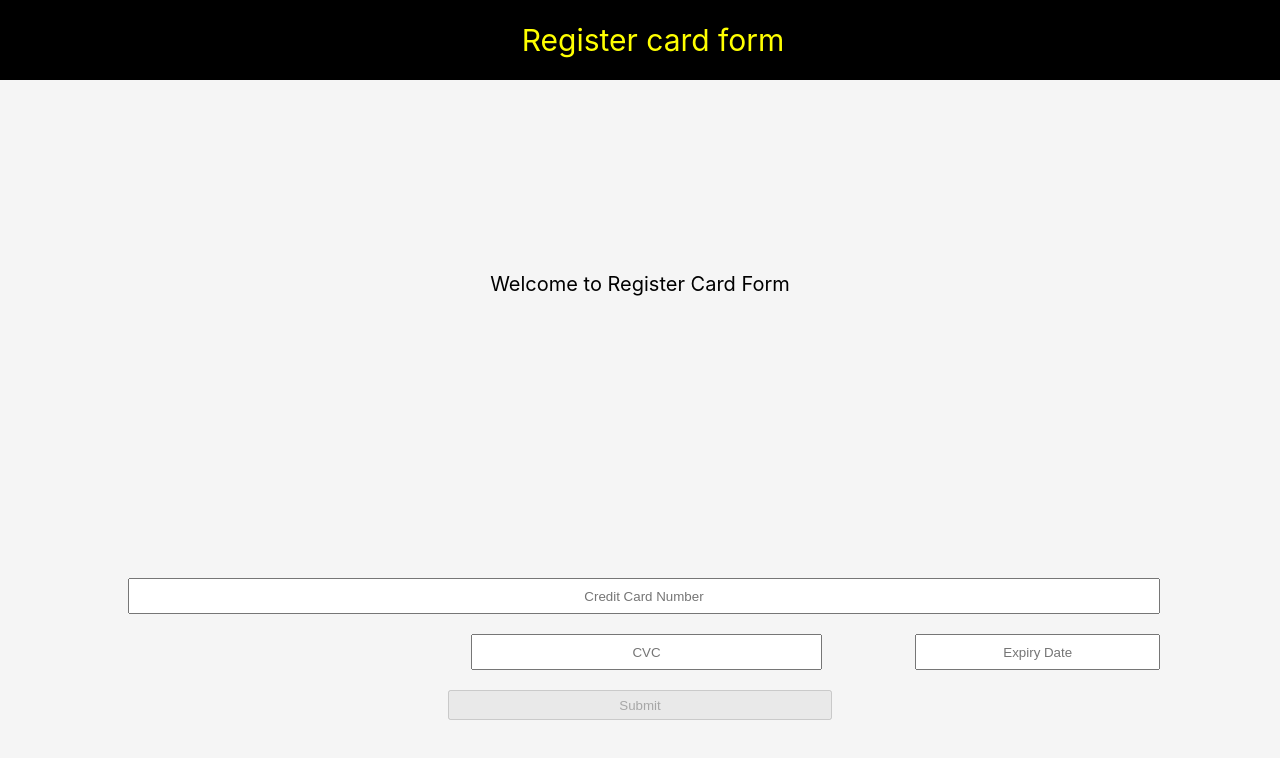
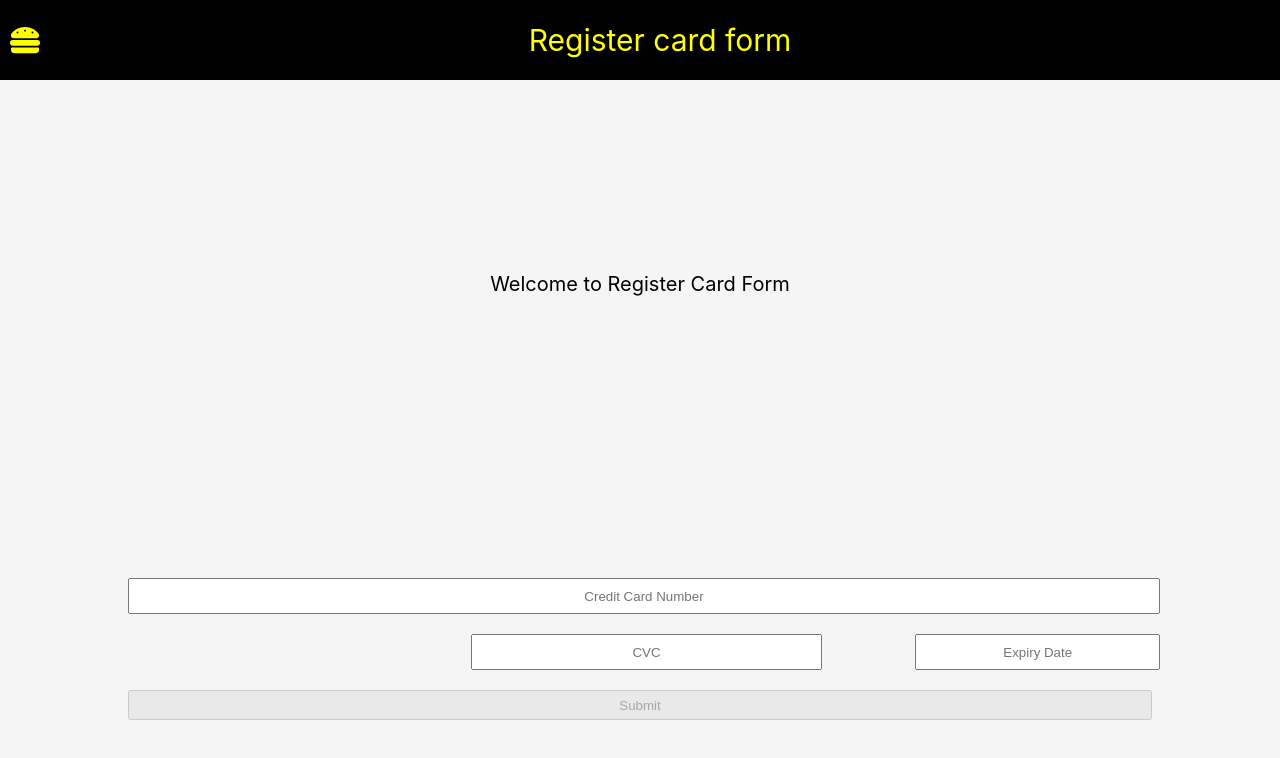
Before and after one commit to ldj0319/OnePageRegisterCreditCard, a React (Create React App) app in the folder creditcardwebapp/: page / in a window 1280 px wide. Shown: the top 758 px of the page. Built offline with nearby package versions, Linux system fonts and the light colour scheme.

Commit message:
Now Submit button is disabled until inputs fields are fully completed

```diff
--- a/creditcardwebapp/src/actions/Submit.css
+++ /dev/null
@@ -1,5 +0,0 @@
-button {
-    width: 30%;
-    margin-top: 20px;
-    height: 30px;
-}
--- a/creditcardwebapp/src/actions/Submit.tsx
+++ /dev/null
@@ -1,57 +0,0 @@
-import React from 'react';
-import './Submit.css';
-
-interface Props {
-    buttonClick: boolean;
-    creditCardNumber: string;
-    CVC: string;
-    expiryDate: string;
-}
-
-const Submit: React.FC<Props> = ({ buttonClick, creditCardNumber, CVC, expiryDate}) => {
-    const Validate = (creditCardNumber: string, CVC:string, expiryDate: string) => {
-        if(ValidateNumber(creditCardNumber)){
-            alert("Please Enter Valid Credit Card Number.\r\n" +
-            "The Credit Card Number should be 16 digits.");
-        }
-        else if (ValidateNumber(CVC)) {
-            alert("Please Enter Valid CVC Number.\r\n" +
-            "The CVC Number should be 3 digits.");
-        }
-        else if (!ValidateDate(expiryDate)) {
-            alert("Please Enter Valid Expiry Date.\r\n" +
-            "The format MM/YY should be used.");
-        }
-        else {
-            console.log("Succeed");
-            console.log("Credit Card Number: ", creditCardNumber);
-            console.log("CVC Number: ", CVC);
-            console.log("Expiry Date: ", expiryDate);
-        }
-    }
-
-    return (
-        <div className="Submit">
-            <button className="SubmitButton" disabled={ !buttonClick } onClick={ () => Validate(creditCardNumber, CVC, expiryDate) }>
-                Submit
-            </button>
-        </div>
-    );
-}
-
-const ValidateNumber = (number: string) => {
-    number = number.replaceAll(/ /g, "");
-    let num = Number(number);
-
-    return (isNaN(num) || num === 0);
-}
-
-const ValidateDate = (date: string) => {
-    let month = date.substring(0, 2);
-    let year = date.substring(3, 5);
-    let num = Number(year);
-
-    return (Number(month) > 0 && Number(month) <= 12 && !isNaN(num));
-}
-
-export default Submit;
--- a/creditcardwebapp/src/components/CreditCardForm.tsx
+++ b/creditcardwebapp/src/components/CreditCardForm.tsx
@@ -1,6 +1,6 @@
 import React, {useState} from 'react';
 import NumberFormat from 'react-number-format'
-import Submit from '../actions/Submit';
+import Submit from './Submit';
 import './CreditCardForm.css';
 
 const CreditCardForm = () => {
@@ -19,28 +19,36 @@ const CreditCardForm = () => {
         switch (stateName) {
             case fieldName.CreditCardNumber:
                 setCreditCardNumber(value);
-                IsInputFilled(value, CVC, expiryDate);
+                Validate(value, CVC, expiryDate);
                 break;
             case fieldName.CVC:
                 setCVC(value);
-                IsInputFilled(creditCardNumber, value, expiryDate);
+                Validate(creditCardNumber, value, expiryDate);
                 break;
             case fieldName.ExpiryDate:
                 setExpiryDate(value);
-                IsInputFilled(creditCardNumber, CVC, value);
+                Validate(creditCardNumber, CVC, value);
                 break;
             default:
                 break;
         }
     }
 
-    const IsInputFilled = (creditCardNumber: string, CVC:string, expiryDate: string) => {
-        if (creditCardNumber !== "" && CVC !== "" && expiryDate !== "" ) {
+    const Validate = (creditCardNumber: string, CVC:string, expiryDate: string) => {
+        if(ValidateNumber(creditCardNumber) && ValidateNumber(CVC) && ValidateNumber(expiryDate)){
             setButtonClick(true);
         }
         else {
             setButtonClick(false);
         }
+    }
+
+    const ValidateNumber = (number: string) => {
+        number = number.replaceAll(" ", "");
+        number = number.replaceAll("/", "");
+        let num = Number(number);
+
+        return (!isNaN(num) && number !== "");
     }
 
     return (
--- a/creditcardwebapp/src/components/Sidebar.tsx
+++ b/creditcardwebapp/src/components/Sidebar.tsx
@@ -1,5 +1,6 @@
 import React, { useState } from 'react'
-import * as AiIcon from 'react-icons/ai'
+import * as IoIcon from 'react-icons/io'
+import * as FaIcon from 'react-icons/fa'
 import './Sidebar.css';
 
 const Sidebar = () => {
@@ -10,7 +11,7 @@ const Sidebar = () => {
         <div>
             <div className="Nav">
                 <div className="NavIcon">
-                    <AiIcon.AiOutlineMenu onClick={showSidebar}/>
+                    <FaIcon.FaHamburger color="yellow" size="30px" onClick={showSidebar}/>
                 </div>
                 <div className="SidebarText">
                     Register card form
@@ -19,7 +20,7 @@ const Sidebar = () => {
             {sidebar ? <nav className="SidebarNav">
                 <div className="SidebarWrap">
                     <div className="NavIcon">
-                        <AiIcon.AiOutlineBackward onClick={showSidebar}/>
+                        <IoIcon.IoMdArrowRoundBack color="yellow" size="30px" onClick={showSidebar}/>
                     </div>
                 </div>
                 <div className="SidebarText">
--- /dev/null
+++ b/creditcardwebapp/src/components/Submit.css
@@ -0,0 +1,11 @@
+.Submit {
+    text-align: center;
+    margin-left: auto;
+    margin-right: auto;
+    margin-top: 20px;
+}
+
+button {
+    height: 30px;
+    width: 80%;
+}
--- /dev/null
+++ b/creditcardwebapp/src/components/Submit.tsx
@@ -0,0 +1,41 @@
+import React from 'react';
+import './Submit.css';
+
+interface Props {
+    buttonClick: boolean;
+    creditCardNumber: string;
+    CVC: string;
+    expiryDate: string;
+}
+
+const Submit: React.FC<Props> = ({ buttonClick, creditCardNumber, CVC, expiryDate}) => {
+    const ClickSubmit = (creditCardNumber: string, CVC:string, expiryDate: string) => {
+        if(ValidateDate(expiryDate)) {
+            console.log("Succeed");
+            console.log("Credit Card Number: ", creditCardNumber);
+            console.log("CVC Number: ", CVC);
+            console.log("Expiry Date: ", expiryDate);
+        } else {
+            alert("Please Enter Valid Expiry Date.\r\n" +
+            "The format MM/YY should be used.");
+        }
+    }
+
+    const ValidateDate = (date: string) => {
+        let month = date.substring(0, 2);
+        let year = date.substring(3, 5);
+        let num = Number(year);
+
+        return (Number(month) > 0 && Number(month) <= 12 && !isNaN(num));
+    }
+
+    return (
+        <div className="Submit">
+            <button className="SubmitButton" disabled={ !buttonClick } onClick={ () => ClickSubmit(creditCardNumber, CVC, expiryDate) }>
+                Submit
+            </button>
+        </div>
+    );
+}
+
+export default Submit;
```
